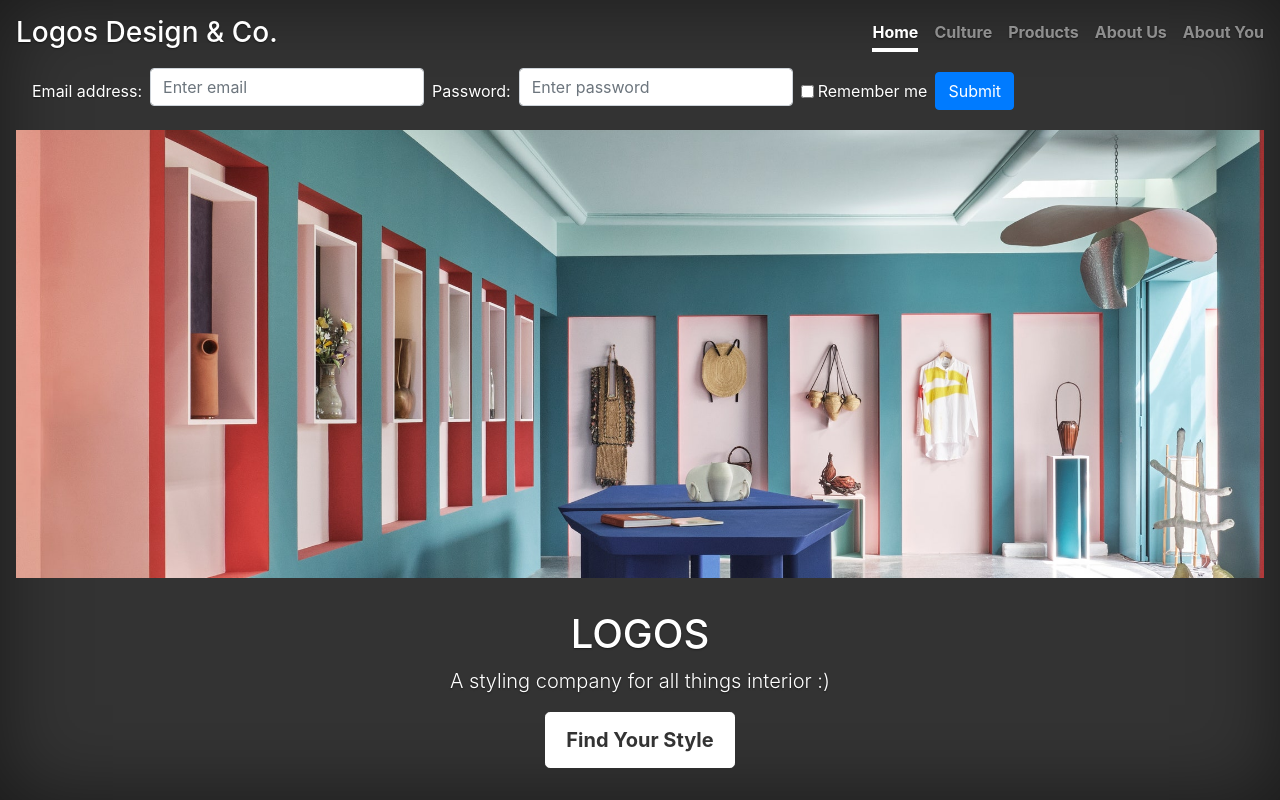
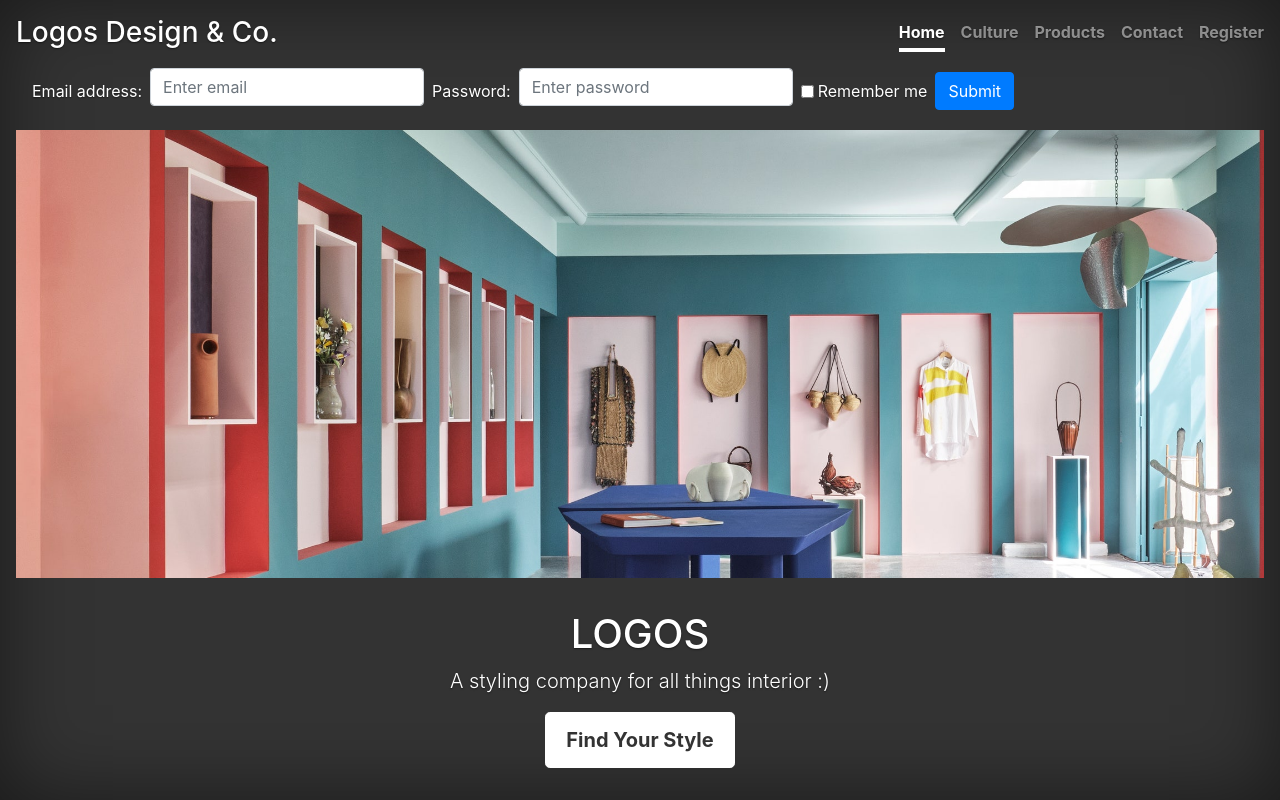
Before and after one commit to solid-swan/html-css-capstone, a plain HTML site: page home.html in a window 1280 px wide. Drawn offline with nearby package versions, Linux system fonts and the light colour scheme; files that its build step writes are made by us from their sources.

Commit message:
fixed links

```diff
--- a/home.html
+++ b/home.html
@@ -74,8 +74,8 @@
           <a class="nav-link active" href="/home.html">Home</a>
           <a class="nav-link" href="/culture.html">Culture</a>
           <a class="nav-link" href="/products.html">Products</a>
-          <a class="nav-link" href="/about-us.html">About Us</a>
-          <a class="nav-link" href="/about-you.html">About You</a>
+          <a class="nav-link" href="/contact.html">Contact</a>
+          <a class="nav-link" href="/register.html">Register</a>
         </nav>
       </div>
     </header>
```
